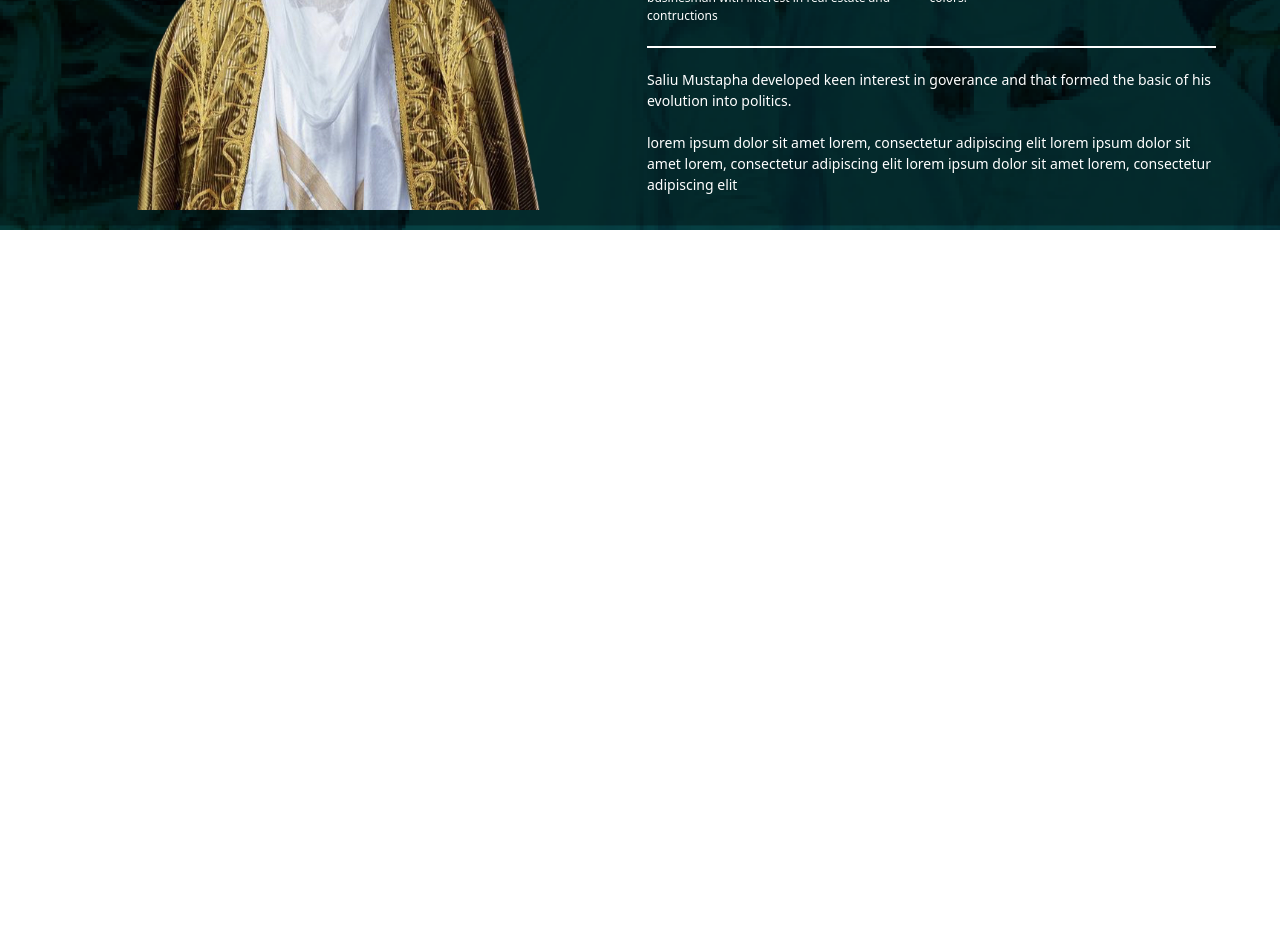
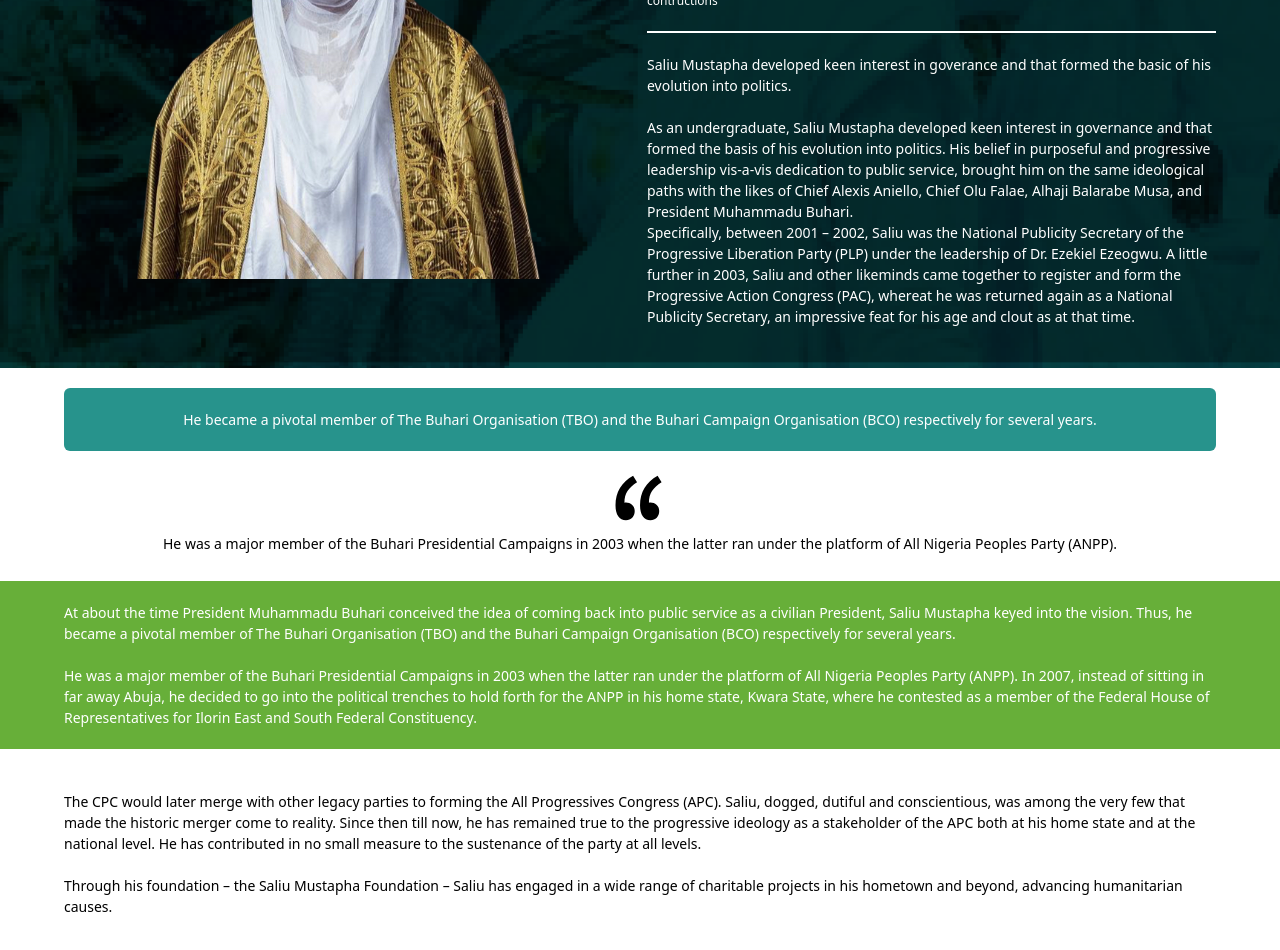
Before and after one commit to blyncnov/Turaki, a Next.js app: page /about in a window 1280 px wide. Shown: the part 700-1650 px from the top of the page. Before the commit the page ends 950 px from the top, so only its background shows below. Built offline with nearby package versions, Linux system fonts and the light colour scheme.

Commit message:
Turaki v2.3213 btn fix

```diff
--- /dev/null
+++ b/components/Philantrophy.jsx
@@ -0,0 +1,31 @@
+import React from "react";
+
+import { About__As__Philantrophy } from "../styles/Homepage/About";
+import { Turaki__Max__width, Turaki__Button } from "../styles/constants";
+
+const Philantrophy = () => {
+  return (
+    <div>
+      <Turaki__Max__width>
+        <About__As__Philantrophy>
+          <p>
+            The CPC would later merge with other legacy parties to forming the
+            All Progressives Congress (APC). Saliu, dogged, dutiful and
+            conscientious, was among the very few that made the historic merger
+            come to reality. Since then till now, he has remained true to the
+            progressive ideology as a stakeholder of the APC both at his home
+            state and at the national level. He has contributed in no small
+            measure to the sustenance of the party at all levels.
+            <br />
+            <br />
+            Through his foundation – the Saliu Mustapha Foundation – Saliu has
+            engaged in a wide range of charitable projects in his hometown and
+            beyond, advancing humanitarian causes.
+          </p>
+        </About__As__Philantrophy>
+      </Turaki__Max__width>
+    </div>
+  );
+};
+
+export default Philantrophy;
--- a/pages/about.js
+++ b/pages/about.js
@@ -1,6 +1,7 @@
 import React from "react";
+import Image from "next/image";
 
-import Image from "next/image";
+import { GoQuote } from "react-icons/go";
 
 import {
   About__Container,
@@ -8,10 +9,14 @@ import {
   About__Row,
   About__Sector,
   About__Turaki__Container,
+  About__Container__More,
+  About__Container__More__2,
 } from "../styles/Homepage/About";
 
 import { Turaki__Max__width, Turaki__Button } from "../styles/constants";
+
 import Navigation from "../Layout/Navigation";
+import Philantrophy from "../components/Philantrophy";
 
 const AboutTuraki = () => {
   return (
@@ -92,21 +97,84 @@ const AboutTuraki = () => {
                 <br />
                 <hr style={{ border: "1.3px solid white" }} />
                 <br />
+                <div className="About__Left">
                   <p>
                     Saliu Mustapha developed keen interest in goverance and that
                     formed the basic of his evolution into politics.
                   </p>
                   <br />
                   <p>
-                  lorem ipsum dolor sit amet lorem, consectetur adipiscing elit
-                  lorem ipsum dolor sit amet lorem, consectetur adipiscing elit
-                  lorem ipsum dolor sit amet lorem, consectetur adipiscing elit
+                    As an undergraduate, Saliu Mustapha developed keen interest
+                    in governance and that formed the basis of his evolution
+                    into politics. His belief in purposeful and progressive
+                    leadership vis-a-vis dedication to public service, brought
+                    him on the same ideological paths with the likes of Chief
+                    Alexis Aniello, Chief Olu Falae, Alhaji Balarabe Musa, and
+                    President Muhammadu Buhari.
                   </p>
+                  <p>
+                    Specifically, between 2001 – 2002, Saliu was the National
+                    Publicity Secretary of the Progressive Liberation Party
+                    (PLP) under the leadership of Dr. Ezekiel Ezeogwu. A little
+                    further in 2003, Saliu and other likeminds came together to
+                    register and form the Progressive Action Congress (PAC),
+                    whereat he was returned again as a National Publicity
+                    Secretary, an impressive feat for his age and clout as at
+                    that time.
+                  </p>
+                </div>
+
+                <br />
               </About__Row>
             </About__Column>
           </Turaki__Max__width>
         </About__Sector>
       </About__Turaki__Container>
+      <div>
+        <Turaki__Max__width>
+          <About__Container__More>
+            <p>
+              He became a pivotal member of The Buhari Organisation (TBO) and
+              the Buhari Campaign Organisation (BCO) respectively for several
+              years.
+            </p>
+          </About__Container__More>
+          <br />
+          <div style={{ textAlign: "center" }}>
+            <h1>
+              <GoQuote style={{ fontSize: "2em"}} />
+            </h1>
+            <p>
+              He was a major member of the Buhari Presidential Campaigns in 2003
+              when the latter ran under the platform of All Nigeria Peoples
+              Party (ANPP).
+            </p>
+          </div>
+        </Turaki__Max__width>
+        <About__Container__More__2>
+          <Turaki__Max__width>
+            <p>
+              At about the time President Muhammadu Buhari conceived the idea of
+              coming back into public service as a civilian President, Saliu
+              Mustapha keyed into the vision. Thus, he became a pivotal member
+              of The Buhari Organisation (TBO) and the Buhari Campaign
+              Organisation (BCO) respectively for several years.
+              <br />
+              <br />
+              He was a major member of the Buhari Presidential Campaigns in 2003
+              when the latter ran under the platform of All Nigeria Peoples
+              Party (ANPP). In 2007, instead of sitting in far away Abuja, he
+              decided to go into the political trenches to hold forth for the
+              ANPP in his home state, Kwara State, where he contested as a
+              member of the Federal House of Representatives for Ilorin East and
+              South Federal Constituency.
+            </p>
+          </Turaki__Max__width>
+        </About__Container__More__2>
+      </div>
+      <Philantrophy />
+      <br />
+      <br />
     </>
   );
 };
--- a/styles/Homepage/About.js
+++ b/styles/Homepage/About.js
@@ -93,4 +93,30 @@ export const About__Sector = styled.div`
   }
 `;
 
+export const About__Container__More = styled.div`
+  width: 100%;
+  background-color: #27938c;
+  padding: 1.5em 0;
+  color: white;
+  text-align: center;
+  border-radius: 6px;
+  line-height: 1.5;
+`;
+
+export const About__Container__More__2 = styled.div`
+  width: 100%;
+  background-color: #67af39;
+  padding: 1.5em 0;
+  color: white;
+  margin: 2em 0;
+  line-height: 1.5;
+`;
+
+export const About__As__Philantrophy = styled.div`
+  width: 100%;
+  padding: 1em 0;
+  color: black;
+  line-height: 1.5;
+`;
+
 export default About__Container;
```
Lines whose indentation alone changed are shown as unchanged.
